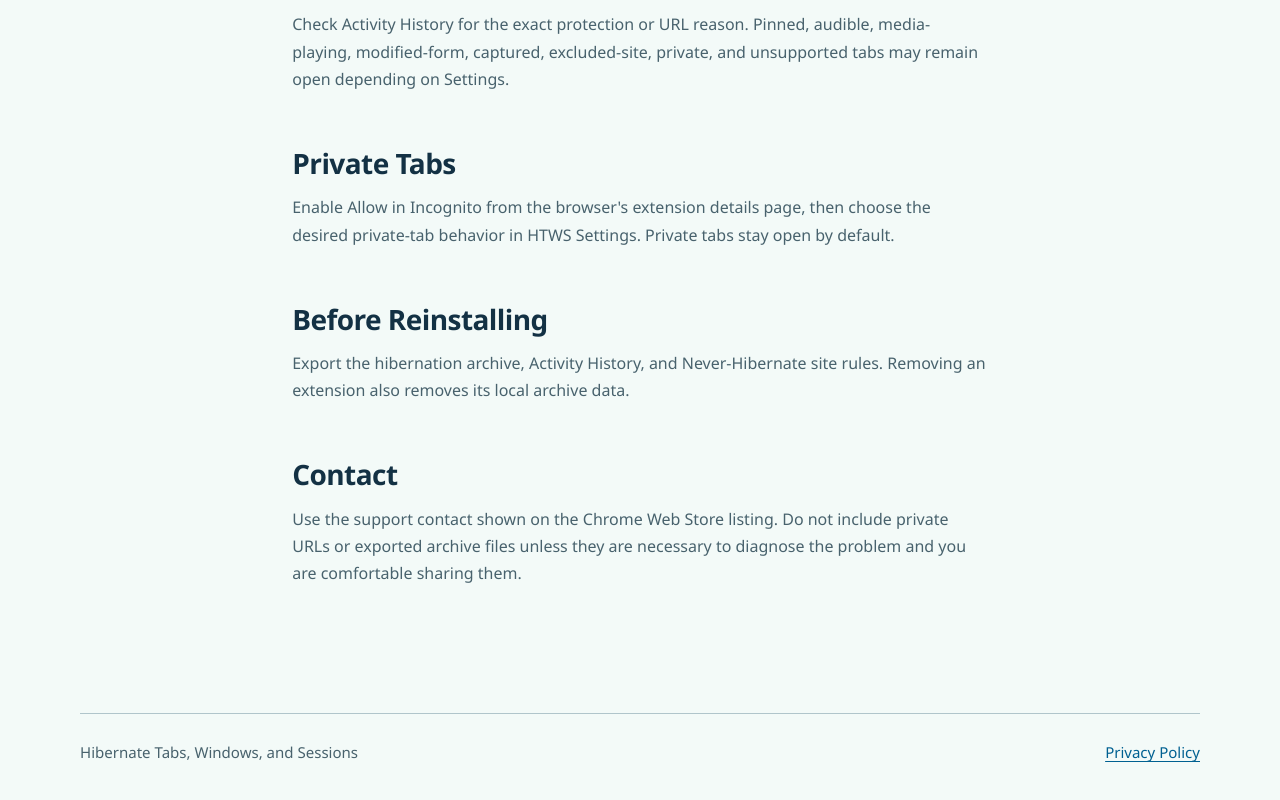
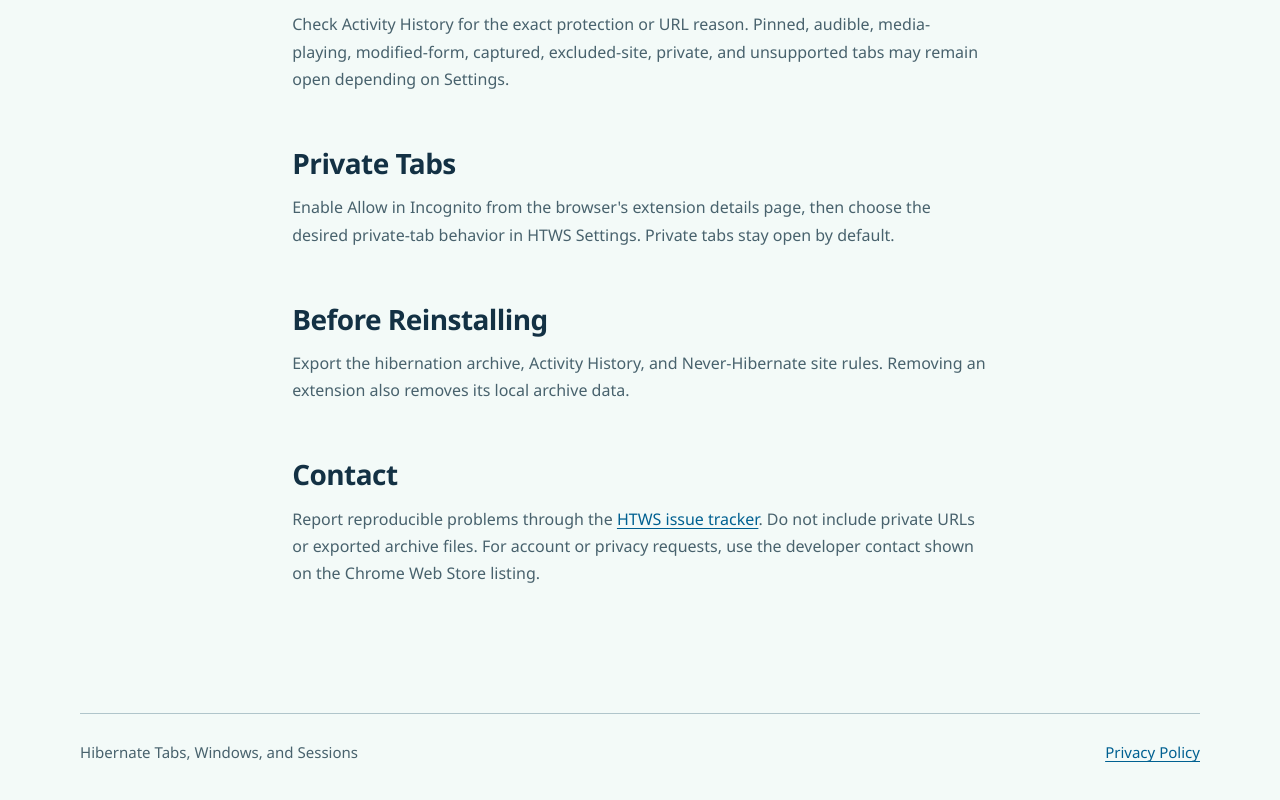
Before and after one commit to ilobaak/htws-extension-site, a plain HTML site: page support.html in a window 1280 px wide. Shown: the part 667-1467 px from the top of the page. Drawn offline with Linux system fonts and the light colour scheme.

Commit message:
refresh release support and branding

```diff
--- a/support.html
+++ b/support.html
@@ -57,9 +57,12 @@
 
       <h2>Contact</h2>
       <p>
-        Use the support contact shown on the Chrome Web Store listing. Do not
-        include private URLs or exported archive files unless they are necessary
-        to diagnose the problem and you are comfortable sharing them.
+        Report reproducible problems through the
+        <a href="https://github.com/ilobaak/htws-extension/issues"
+          >HTWS issue tracker</a
+        >. Do not include private URLs or exported archive files. For account or
+        privacy requests, use the developer contact shown on the Chrome Web
+        Store listing.
       </p>
     </main>
     <footer class="site-footer">
```
Also changed, not shown: assets/icon-128.png, 1 other file.
